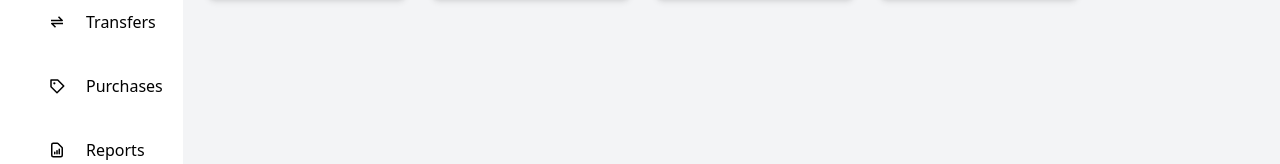
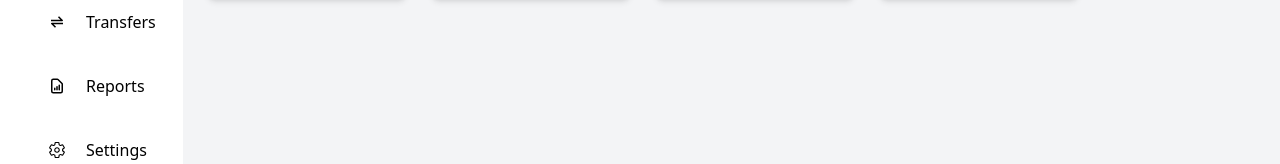
Before and after one commit to Fab0705/ManagementInventorySystemV1, a React (Vite) app: page / in a window 1280 px wide. Shown: the part 254-418 px from the top of the page. Built offline with nearby package versions, Linux system fonts and the light colour scheme; sample sign-in values are in the browser's storage.

Commit message:
Hide Purchase page

```diff
--- a/src/components/AsideBar/AsideBar.jsx
+++ b/src/components/AsideBar/AsideBar.jsx
@@ -9,10 +9,10 @@ import { IoSettingsOutline, IoSettingsSharp } from "react-icons/io5";
 import { BiPurchaseTag, BiSolidPurchaseTag, BiTransferAlt } from "react-icons/bi";
 import { HiOutlineDocumentReport, HiDocumentReport } from "react-icons/hi";
 
-const itemsDesc = ['Dashboard', 'Inventory', 'Orders', 'Transfers', 'Purchases', 'Reports', 'Settings'];
-const routes = ['/', '/inventory', '/orders', '/transfers', '/purchases', '/reports', '/settings'];
-const itemsIcoLight = [TbDashboard, MdOutlineInventory2, HiOutlineTruck, BiTransferAlt, BiPurchaseTag, HiOutlineDocumentReport, IoSettingsOutline];
-const itemsIcoFilled = [TbDashboardFilled, MdInventory2, HiTruck, BiTransferAlt, BiSolidPurchaseTag, HiDocumentReport, IoSettingsSharp];
+const itemsDesc = ['Dashboard', 'Inventory', 'Orders', 'Transfers', 'Reports', 'Settings'];
+const routes = ['/', '/inventory', '/orders', '/transfers', '/reports', '/settings'];
+const itemsIcoLight = [TbDashboard, MdOutlineInventory2, HiOutlineTruck, BiTransferAlt, HiOutlineDocumentReport, IoSettingsOutline];
+const itemsIcoFilled = [TbDashboardFilled, MdInventory2, HiTruck, BiTransferAlt, HiDocumentReport, IoSettingsSharp];
 
 export default function AsideBar() {
   const navigate = useNavigate();
```
